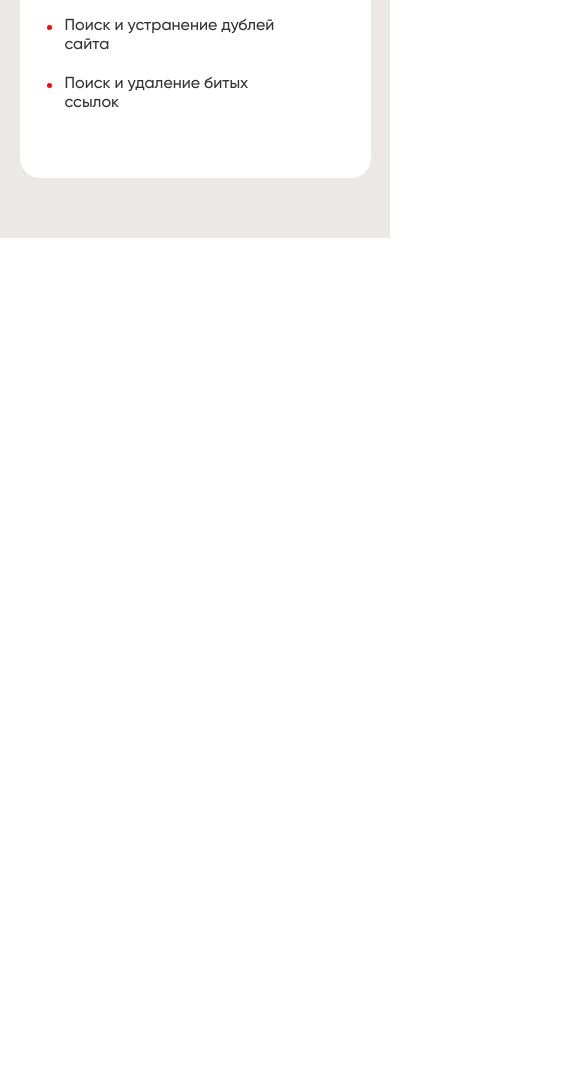
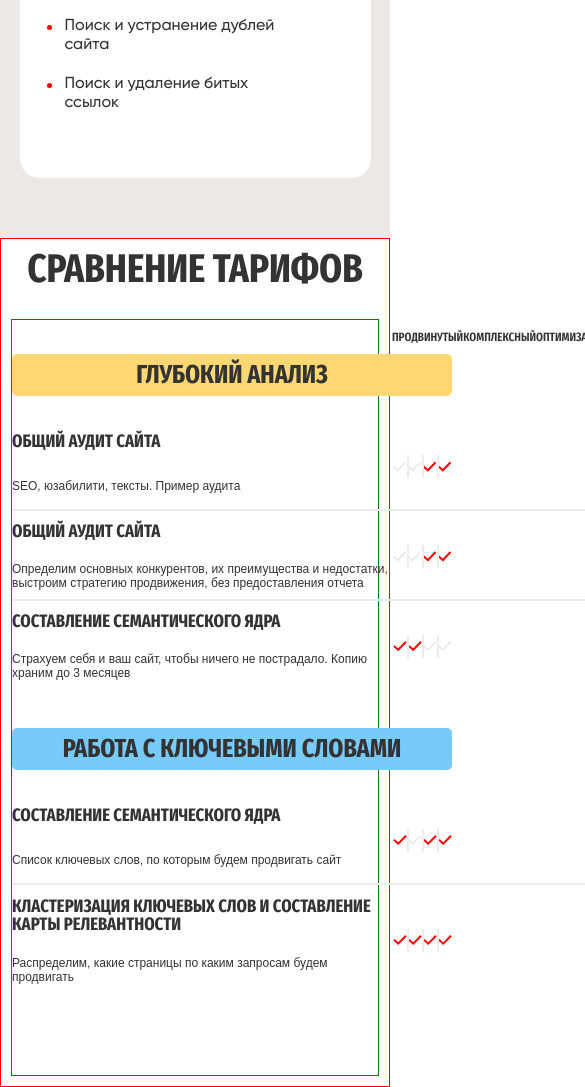
Before and after one commit to Kir1806/alkk, a website built with webpack: page src/index.html in a window 390 px wide. Shown: the part 1781-2868 px from the top of the page, 585 px wide, since content can reach past the window. Before the commit the page ends 2019 px from the top, so only its background shows below. Built offline with nearby package versions, Linux system fonts and the light colour scheme.

Commit message:
pocess comparison-table

```diff
--- a/src/blocks/comparison-table/comparison-table.css
+++ b/src/blocks/comparison-table/comparison-table.css
@@ -17,6 +17,7 @@
     grid-row-gap: 0px;
     margin: auto;
     padding-bottom: 80px;
+    border: 1px solid green;
 }
 
 .row1 {
@@ -31,7 +32,7 @@
   /*   width: 136px; */
     padding: 8px 0;
     color: #333;
-    font-family: Fira Sans Extra Condensed;
+    font-family: 'Fira Sans Extra Condensed';
     font-size: 16px;
     font-style: normal;
     font-weight: 600;
@@ -50,7 +51,7 @@
     background: linear-gradient(0deg, #FFD773 0%, #FFD773 100%), #F4F7FE;
   /*   text-align: center; */
     color: #333;
-    font-family: Fira Sans Extra Condensed;
+    font-family: 'Fira Sans Extra Condensed';
     font-size: 30px;
     font-style: normal;
     font-weight: 700;
@@ -67,7 +68,7 @@
     width: 411px;
     height: 45px;
     color: #333;
-    font-family: Fira Sans Extra Condensed;
+    font-family: 'Fira Sans Extra Condensed';
     font-size: 22px;
     font-style: normal;
     font-weight: 700;
@@ -228,3 +229,70 @@
     align-items: center;
     margin-top: 15px;
   }
+
+  @media screen and (max-width: 1440px) {
+
+  }
+
+  @media screen and (max-width: 800px) {
+
+    .comparison-table {
+      width: 100%;
+      display: grid;
+      grid-template-columns: repeat(5, 1fr);
+      grid-template-rows: repeat(15, auto);
+      grid-column-gap: 0px;
+      grid-row-gap: 0px;
+      padding-bottom: 80px;
+    }
+    .cell4::before, .cell10::before, .cell23::before{
+      position: absolute;
+      content: '';
+      width: 740px;
+      border: 1px solid #EAECEF;
+      bottom: 0px;
+    }
+    .row1-1 {
+      /*   width: 136px; */
+        padding: 8px 0;
+        color: #333;
+        font-family: 'Fira Sans Extra Condensed';
+        font-size: 12px;
+        font-style: normal;
+        font-weight: 600;
+        line-height: 150%; /* 24px */
+        text-transform: uppercase;
+        text-align: right;
+      }
+      .cell-title {
+        width: 380px;
+        height: 40px;
+        font-size: 18px;
+      }
+      .cell-text {
+        height: 50px;
+        display: flex;
+        align-items: center;
+        color: #333;
+        font-family: sans-serif;
+        font-size: 12px;
+        font-style: normal;
+        font-weight: 500;
+        line-height: normal;
+      }
+      .row-title {
+        height: 42px;
+        font-size: 26px;
+        margin-bottom: 25px;
+      }
+  }
+
+  @media screen and (max-width: 768px) {
+
+  }
+
+  @media screen and (max-width: 480px) {
+  }
+
+  @media screen and (max-width: 320px) {
+  }
--- a/src/blocks/comparison/__title/comparison__title.css
+++ b/src/blocks/comparison/__title/comparison__title.css
@@ -1,3 +1,25 @@
 .comparison__title {
     padding-bottom: 45px;
 }
+
+@media screen and (max-width: 1440px) {
+
+}
+
+@media screen and (max-width: 800px) {
+
+  .comparison__title {
+    padding-bottom: 30px;
+  }
+
+}
+
+@media screen and (max-width: 768px) {
+
+}
+
+@media screen and (max-width: 480px) {
+}
+
+@media screen and (max-width: 320px) {
+}
--- a/src/blocks/comparison/comparison.css
+++ b/src/blocks/comparison/comparison.css
@@ -4,4 +4,25 @@
 
 .comparison {
     padding-top: 80px;
+    /* width: 100%; */
+    border: 1px solid red;
 }
+
+@media screen and (max-width: 1440px) {
+}
+
+@media screen and (max-width: 800px) {
+    .comparison {
+        padding: 10px 10px;
+    }
+}
+
+@media screen and (max-width: 768px) {
+
+}
+
+@media screen and (max-width: 480px) {
+}
+
+@media screen and (max-width: 320px) {
+}
--- a/src/blocks/section-title-level-2/section-title-level-2.css
+++ b/src/blocks/section-title-level-2/section-title-level-2.css
@@ -8,3 +8,24 @@
     text-transform: uppercase;
     text-align: center;
 }
+
+@media screen and (max-width: 1440px) {
+
+}
+
+@media screen and (max-width: 800px) {
+    .section-title-level-2 {
+        font-size: 40px;
+    }
+
+}
+
+@media screen and (max-width: 768px) {
+
+}
+
+@media screen and (max-width: 480px) {
+}
+
+@media screen and (max-width: 320px) {
+}
--- a/src/index.html
+++ b/src/index.html
@@ -168,7 +168,7 @@
         </div>
     </section>
 
-    <!-- <section class="comparison">
+    <section class="comparison">
         <h2 class="section-title-level-2 comparison__title">Сравнение тарифов</h2>
         <div class="comparison-table">
             <div class="row1">
@@ -294,7 +294,7 @@
             </svg>
             </div>
 
-            <div class="cell34 cell-price">30 680 ₽</div>
+            <!-- <div class="cell34 cell-price">30 680 ₽</div>
             <div class="cell35 cell-button">
               <button class="button comparisson-table__button">Выбрать</button>
             </div>
@@ -309,11 +309,11 @@
             <div class="cell40 cell-button">
               <button class="button comparisson-table__button">Выбрать</button>
             </div>
-            <div class="cell41 cell-price">13 500 ₽</div>
+            <div class="cell41 cell-price">13 500 ₽</div> -->
         </div>
     </section>
 
-    <section class="application-form">
+    <!--<section class="application-form">
       <h2 class="section-title-level-2 application-form__title">Форма заявки</h2>
       <form action="#" class="application">
         <div class="application__input">
```
